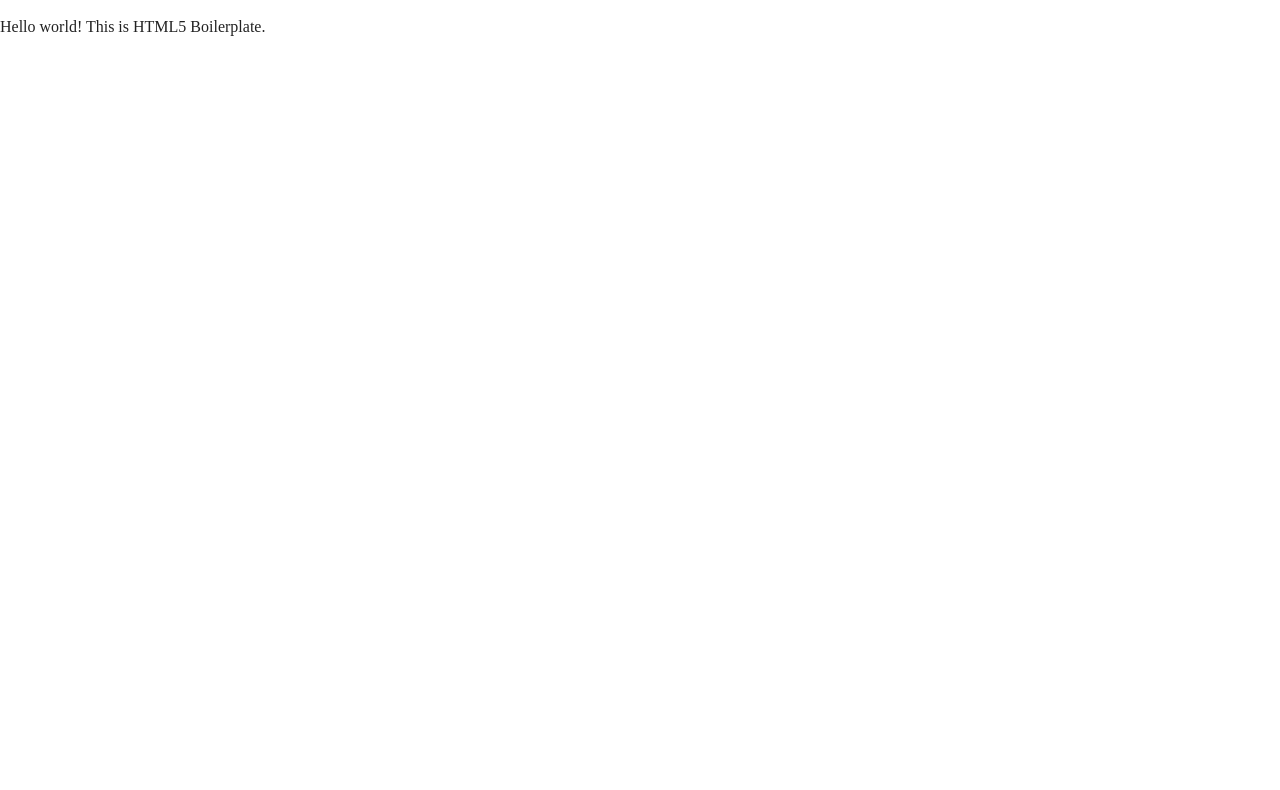
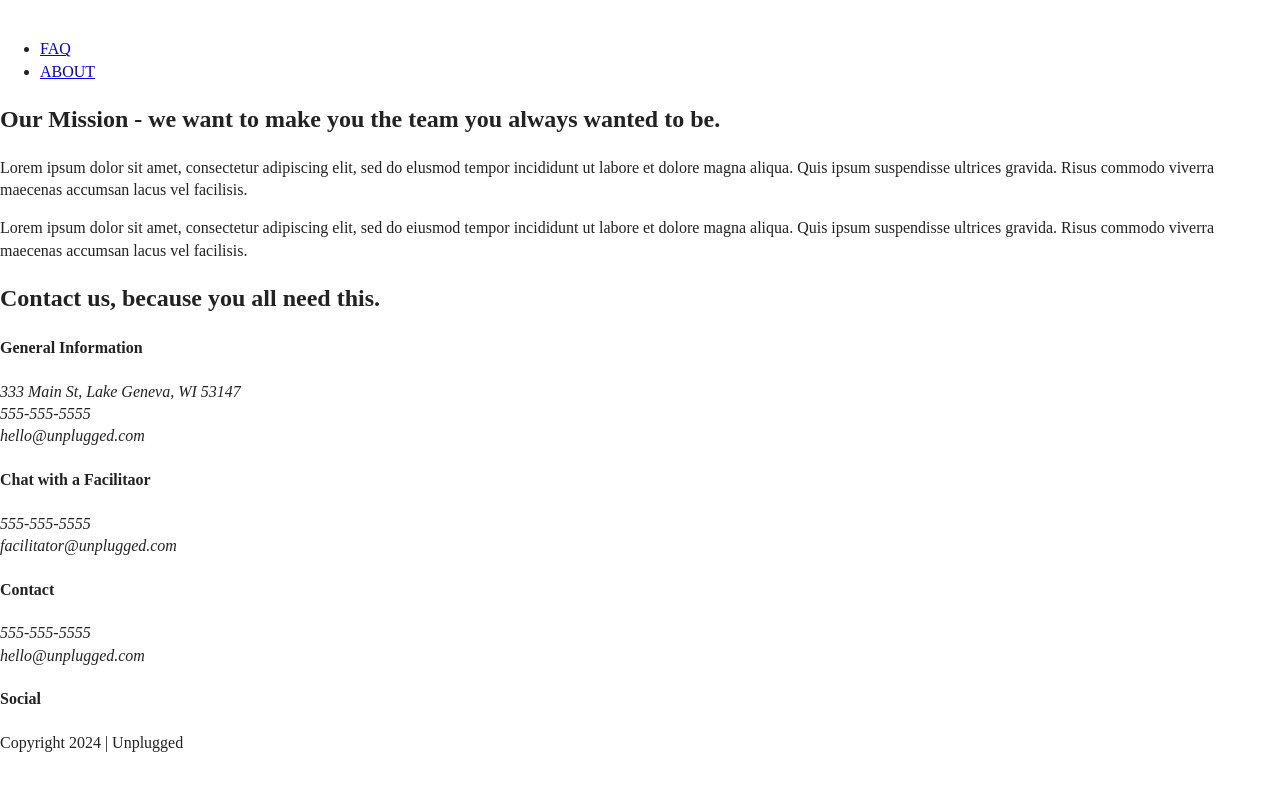
Before and after one commit to Margo-N/unplugged-retreat-website-project, a website: page about/index.html in a window 1280 px wide. Drawn offline with Linux system fonts and the light colour scheme.

Commit message:
Coded About page

```diff
--- a/about/index.html
+++ b/about/index.html
@@ -3,7 +3,7 @@
 
 <head>
   <meta charset="utf-8">
-  <title></title>
+  <title>About | Unplugged Retreat</title>
   <meta name="description" content="">
   <meta name="viewport" content="width=device-width, initial-scale=1">
 
@@ -24,11 +24,92 @@
 
 <body>
 
-  <!-- Add your site or application content here -->
-  <p>Hello world! This is HTML5 Boilerplate.</p>
-  <script src="../js/vendor/modernizr-3.11.2.min.js"></script>
-  <script src="../js/plugins.js"></script>
-  <script src="../js/main.js"></script>
+  <header>
+    <div class="content-wrapper">
+      <a href="#">
+        <img >
+      </a>
+      <div class="header-divider"></div>
+      <nav>
+        <ul>
+          <li><a href="../faq/index.html" target="_blank">FAQ</a></li>
+          <li><a href="index.html" target="_blank">ABOUT</a></li>
+        </ul>
+      </nav>
+
+    </div>
+  </header>
+  <main>
+    <section class="mission">
+      <div class="content-wrapper">
+        <h2>Our Mission - we want to make you the team you always wanted to be.</h2>
+        <div class="mission-content">
+          <p>Lorem ipsum dolor sit amet, consectetur adipiscing elit, sed do elusmod tempor incididunt ut labore et dolore magna aliqua. Quis ipsum suspendisse ultrices gravida. Risus commodo viverra maecenas accumsan lacus vel facilisis.</p>
+          <p>Lorem ipsum dolor sit amet, consectetur adipiscing elit, sed do eiusmod tempor incididunt ut labore et dolore magna aliqua. Quis ipsum suspendisse ultrices gravida. Risus commodo viverra maecenas accumsan lacus vel facilisis.</p>
+        </div>
+      </div>
+    </section>
+    <section class="map">
+      <figure>
+
+      </figure>
+    </section>
+    <section class="contact=section">
+      <div class="content-wrapper">
+        <h2>Contact us, because you all need this.</h2>
+        <div class="contact-content">
+          <div>
+            <h4>General Information</h4>
+            <address>
+              <p>333 Main St, Lake Geneva, WI 53147<br>
+                555-555-5555<br>
+                hello@unplugged.com</p>
+            </address>
+          </div>
+          <div>
+            <h4>Chat with a Facilitaor</h4>
+            <address>
+              <p>555-555-5555<br>
+              facilitator@unplugged.com</p>
+            </address>
+          </div>
+        </div>
+      </div>
+    </section>
+
+  </main>
+  <footer>
+    <div class="content-wrapper">
+      <div class="footer-content">
+        <div class="contact">
+          <h4>Contact</h4>
+          <address>
+            <p>
+              555-555-5555<br>
+              hello@unplugged.com
+            </p>
+          </address>
+        </div>
+        <div class="social">
+          <h4>Social</h4>
+          <div class="social-icons">
+            <p>
+              <a href="#"></a>
+            </p>
+            <p>
+              <a href="#"></a>
+            </p>
+            <p>
+              <a href="#"></a>
+            </p>
+          </div>
+        </div>
+      </div>
+      <div class="copyright">
+        <p>Copyright 2024 | Unplugged</p>
+      </div>
+    </div>
+  </footer>
 
   <!-- Google Analytics: change UA-XXXXX-Y to be your site's ID. -->
   <script>
```
